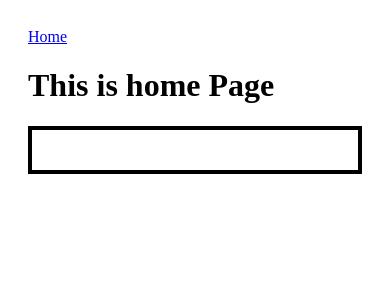
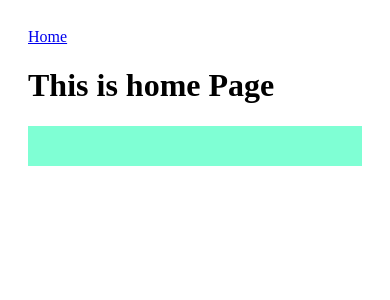
Before and after one commit to VaibhavSiroha/DjangoContactsApp, a Django app: page / in a window 390 px wide. Shown: the top 300 px of the page. Run offline with Django 5.2, Linux system fonts and the light colour scheme; data that the repository does not hold is empty.

Commit message:
Update styles for responsive design and enhance card appearance

```diff
--- a/ContactsApp/static/css/styles.css
+++ b/ContactsApp/static/css/styles.css
@@ -5,9 +5,10 @@ body {
   display: flex;
   flex-wrap: wrap;
   gap: 20px;
-  max-width: 900px;
-  border: 4px solid black;
+  max-width: 100%;
+
   padding: 20px;
+  background-color: aquamarine;
 }
 .card {
   width: 180px;
@@ -15,6 +16,7 @@ body {
   border: 4px solid black;
   padding: 10px;
   box-sizing: border-box;
+  background-color: azure;
 }
 .card-content {
   font-family: Arial, sans-serif;
```
